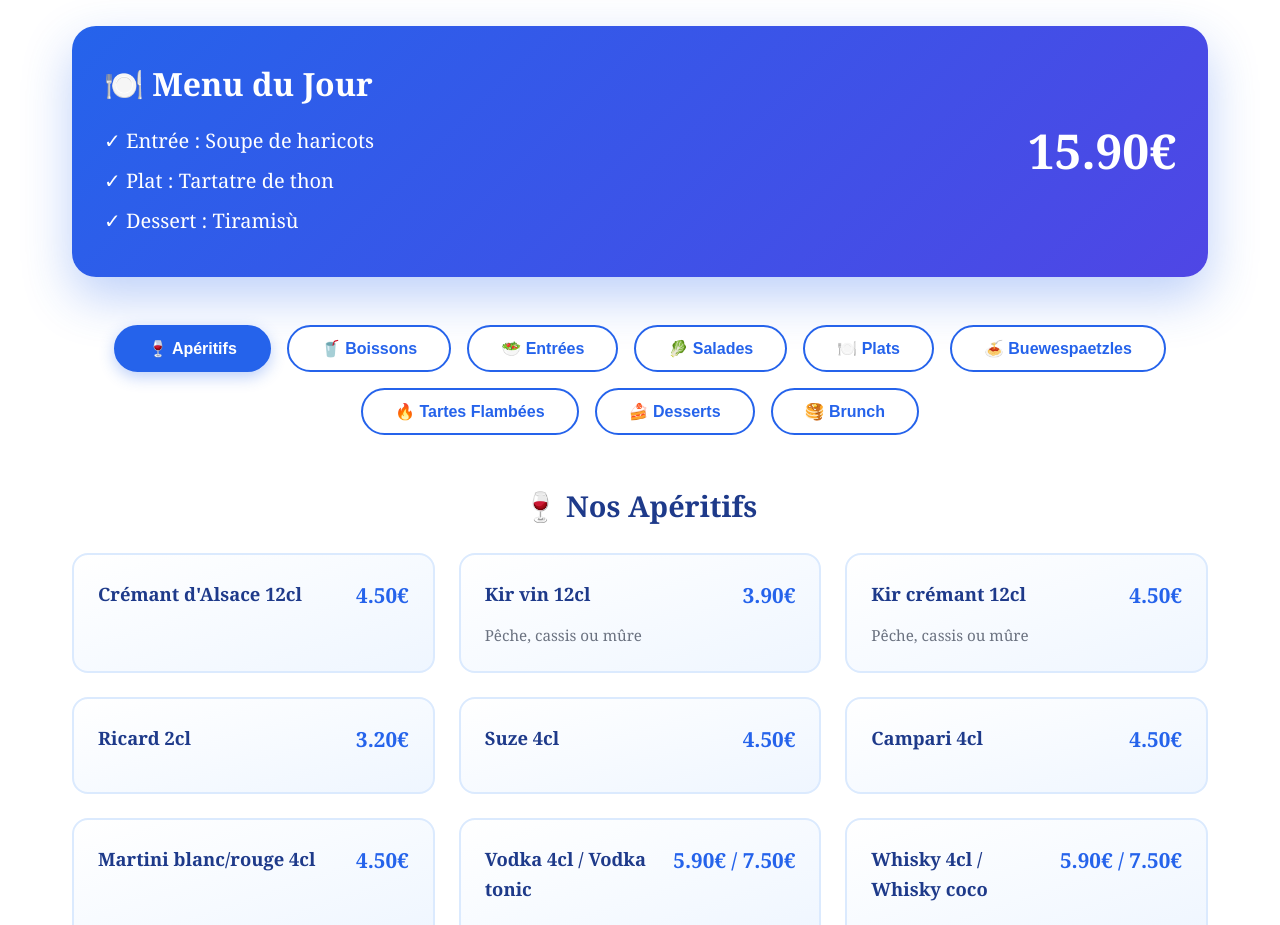
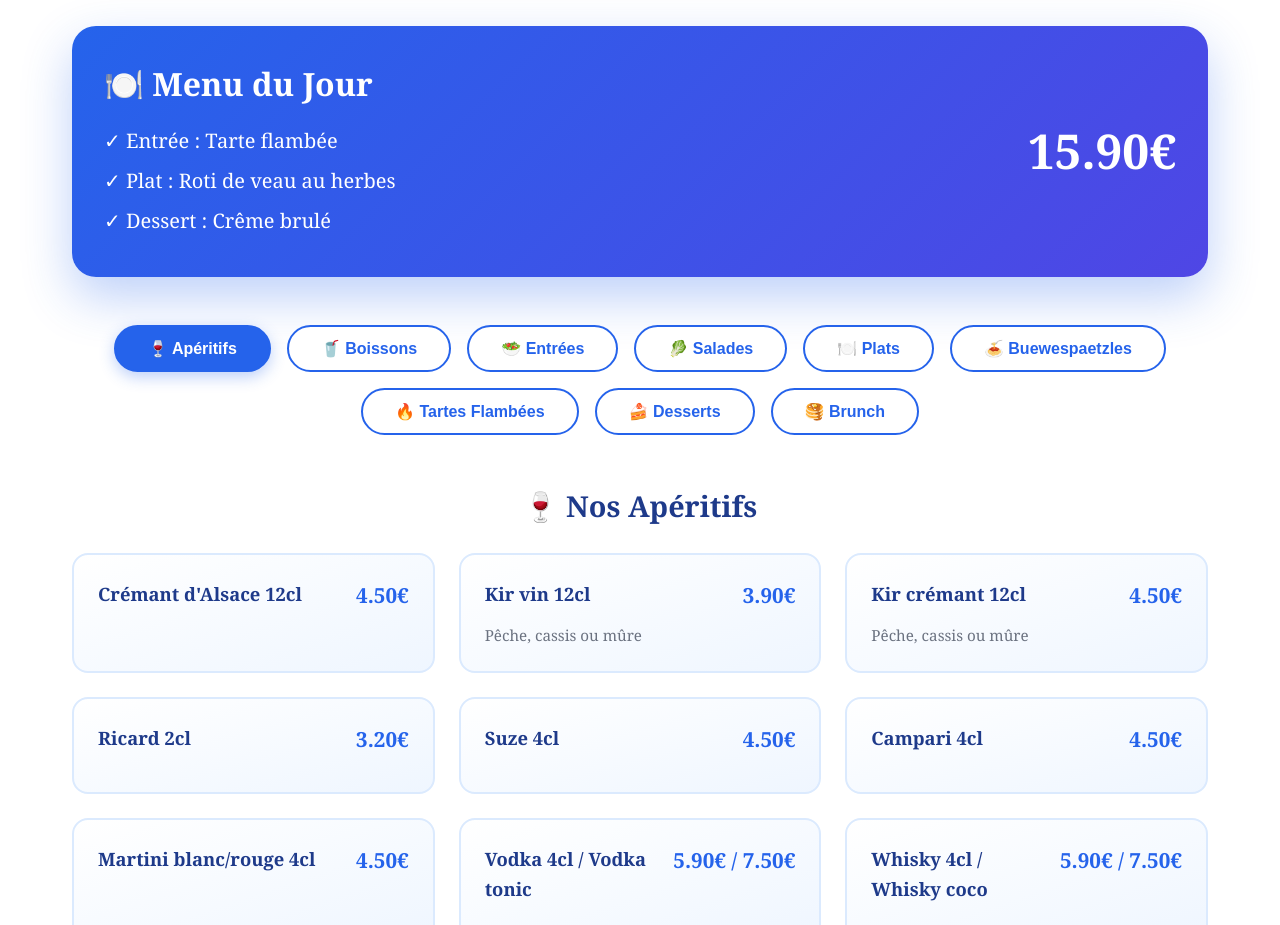
Before and after one commit to le-bleuet-brumath/bleuet-restaurant, a plain HTML site: page index.html in a window 1280 px wide. Shown: the part 2260-3185 px from the top of the page. Drawn offline with Linux system fonts and the light colour scheme.

Commit message:
Update index.html

```diff
--- a/index.html
+++ b/index.html
@@ -954,9 +954,9 @@
             <div class="menu-highlight-content">
                 <div>
                     <h3>🍽️ Menu du Jour</h3>
-                    <p>✓ Entrée : Soupe de haricots</p>
-                    <p>✓ Plat : Tartatre de thon </p>
-                    <p>✓ Dessert : Tiramisù </p>
+                    <p>✓ Entrée : Tarte flambée</p>
+                    <p>✓ Plat : Roti de veau au herbes </p>
+                    <p>✓ Dessert : Crême brulé </p>
                 </div>
                 <div class="menu-price">15.90€</div>
             </div>
```
